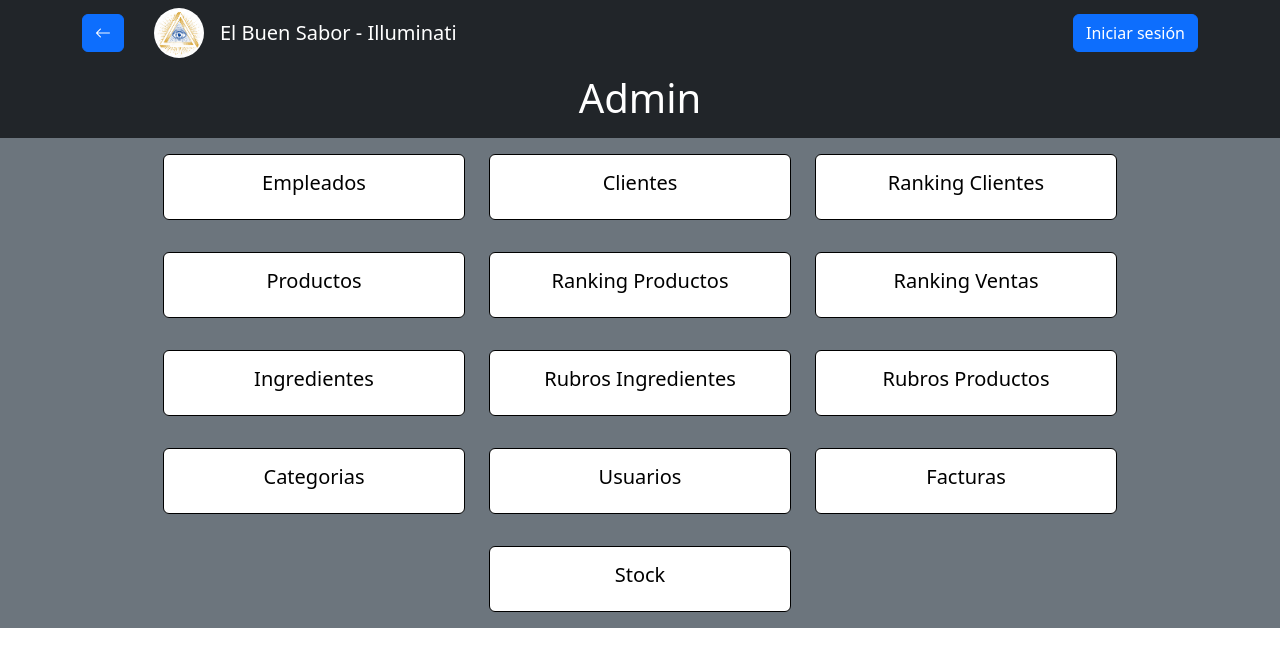
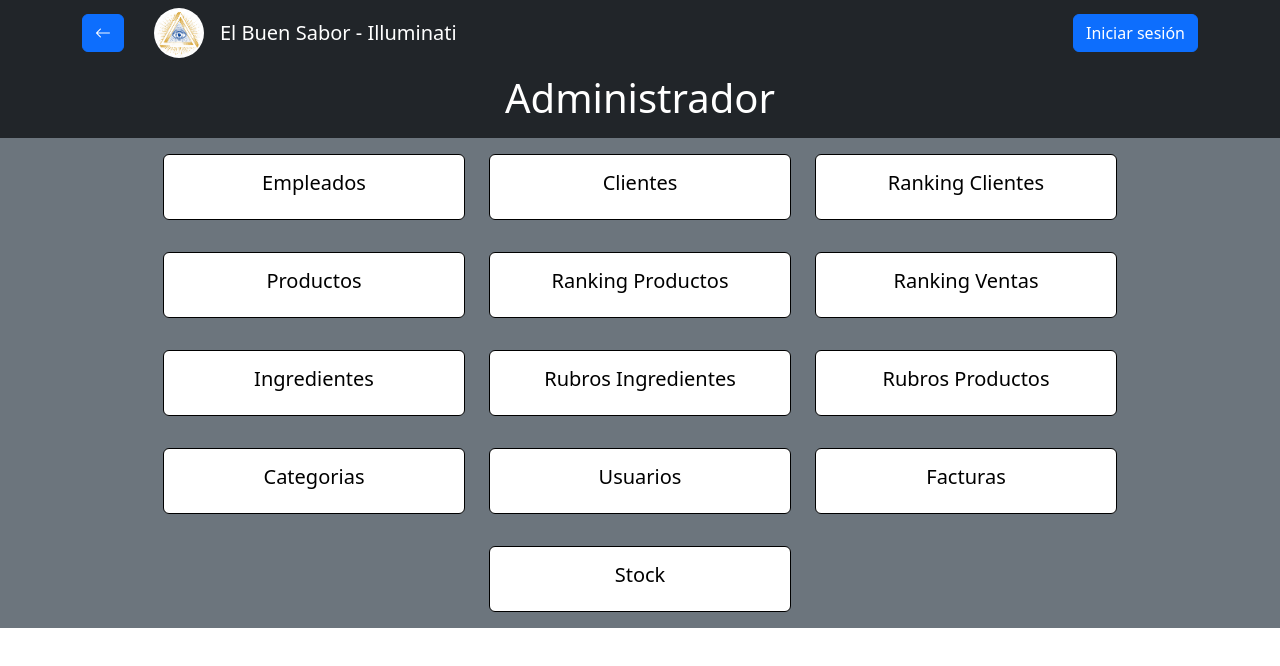
Before and after one commit to RamaHualpusher/Illuminati-ElBuenSabor-Frontend, a React (Create React App) app: page /admin in a window 1280 px wide. Shown: the top 666 px of the page. Built offline with nearby package versions, Linux system fonts and the light colour scheme.

Commit message:
visualizar adminsitrador debajo del navbar

```diff
--- a/src/screens/Admin.tsx
+++ b/src/screens/Admin.tsx
@@ -7,7 +7,7 @@ const Admin = () => {
     return (
         <div>
             <NavBar/>
-            <PanelAdmin title={"Admin"}/>
+            <PanelAdmin title={"Administrador"}/>
             <AdminPage />
         </div>
     );
```
